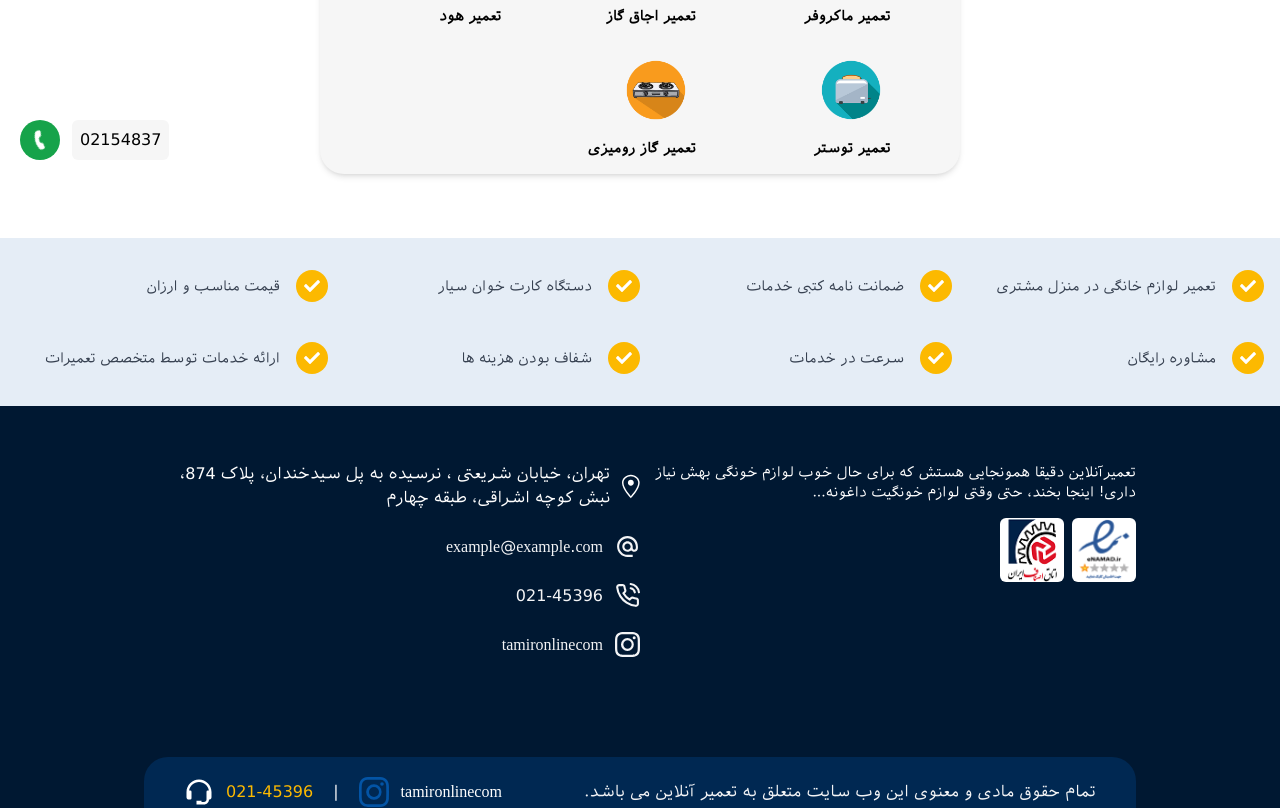
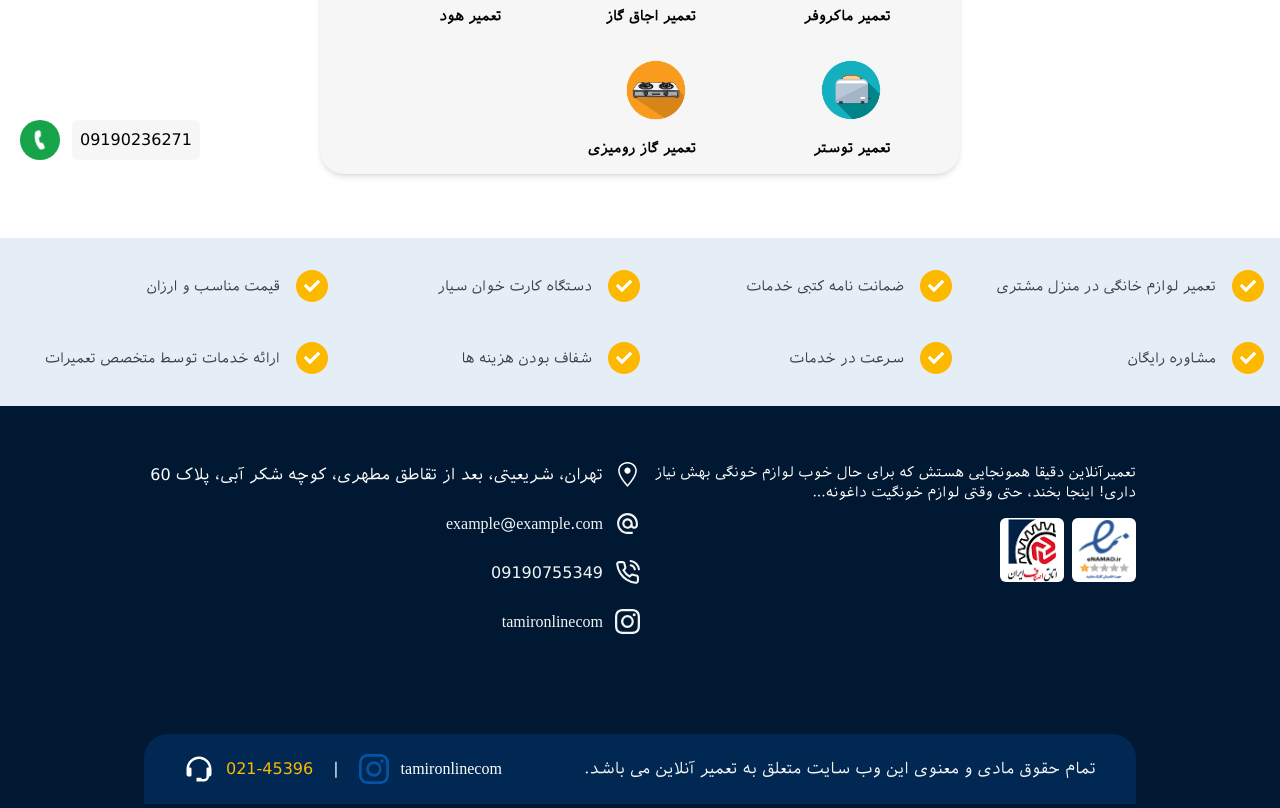
Before and after one commit to mhmd-bagha/repair-online, a Next.js app: page / in a window 1280 px wide. Shown: the part 620-1428 px from the top of the page. Built offline with nearby package versions, Linux system fonts and the light colour scheme.

Commit message:
refactor: replaced address and number contact

```diff
--- a/components/footer/intro.jsx
+++ b/components/footer/intro.jsx
@@ -30,9 +30,7 @@ const Intro = () => {
                 {/* location */}
                 <div className="flex items-center text-white">
                     <GoLocation size={25}/>
-                    <Link href="/" className="pr-3"> تهران، خیابان شریعتی ، نرسیده به پل سیدخندان، پلاک 874، نبش
-                        کوچه اشراقی،
-                        طبقه چهارم </Link>
+                    <Link href="/" className="pr-3">تهران، شریعیتی، بعد از تقاطق مطهری، کوچه شکر آبی، پلاک 60</Link>
                 </div>
                 {/* email */}
                 <div className="flex items-center text-gray-100 mt-6">
@@ -42,7 +40,7 @@ const Intro = () => {
                 {/* tel-phone */}
                 <div className="flex items-center text-gray-100 mt-6">
                     <FiPhoneCall size={25}/>
-                    <Link href="tel:021-45396" className="pr-3">021-45396</Link>
+                    <Link href="tel:09190755349" className="pr-3">09190755349</Link>
                 </div>
                 {/* instagram */}
                 <div className="flex items-center text-gray-100 mt-6">
--- a/components/home/contact-us.jsx
+++ b/components/home/contact-us.jsx
@@ -5,8 +5,8 @@ import styles from 'Styles/Home.module.scss';
 const ContactUs = () => {
     return (
         <>
-            <Link href="tel:02154837" className="flex justify-center items-center gap-x-3 fixed bottom-5 left-5 z-10">
-                <p className="p-2 bg_cultured rounded-md hidden md:block">02154837</p>
+            <Link href="tel:09190236271" className="flex justify-center items-center gap-x-3 fixed bottom-5 left-5 z-10">
+                <p className="p-2 bg_cultured rounded-md hidden md:block">09190236271</p>
                 <p className="p-3 bg-green-600 rounded-full"><BsTelephoneFill className={`text-white ${styles.animate_phone}`}/></p>
             </Link>
         </>
```
